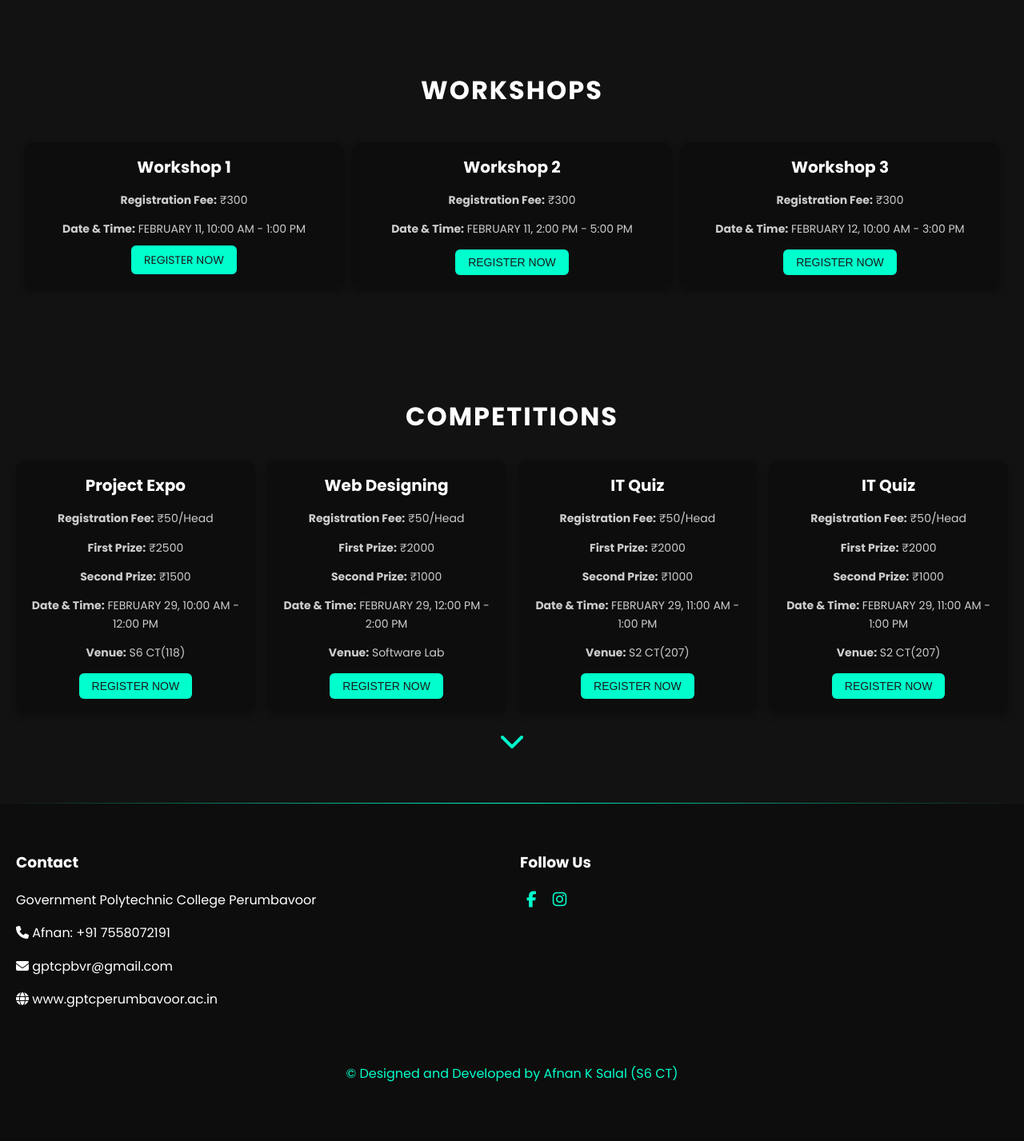
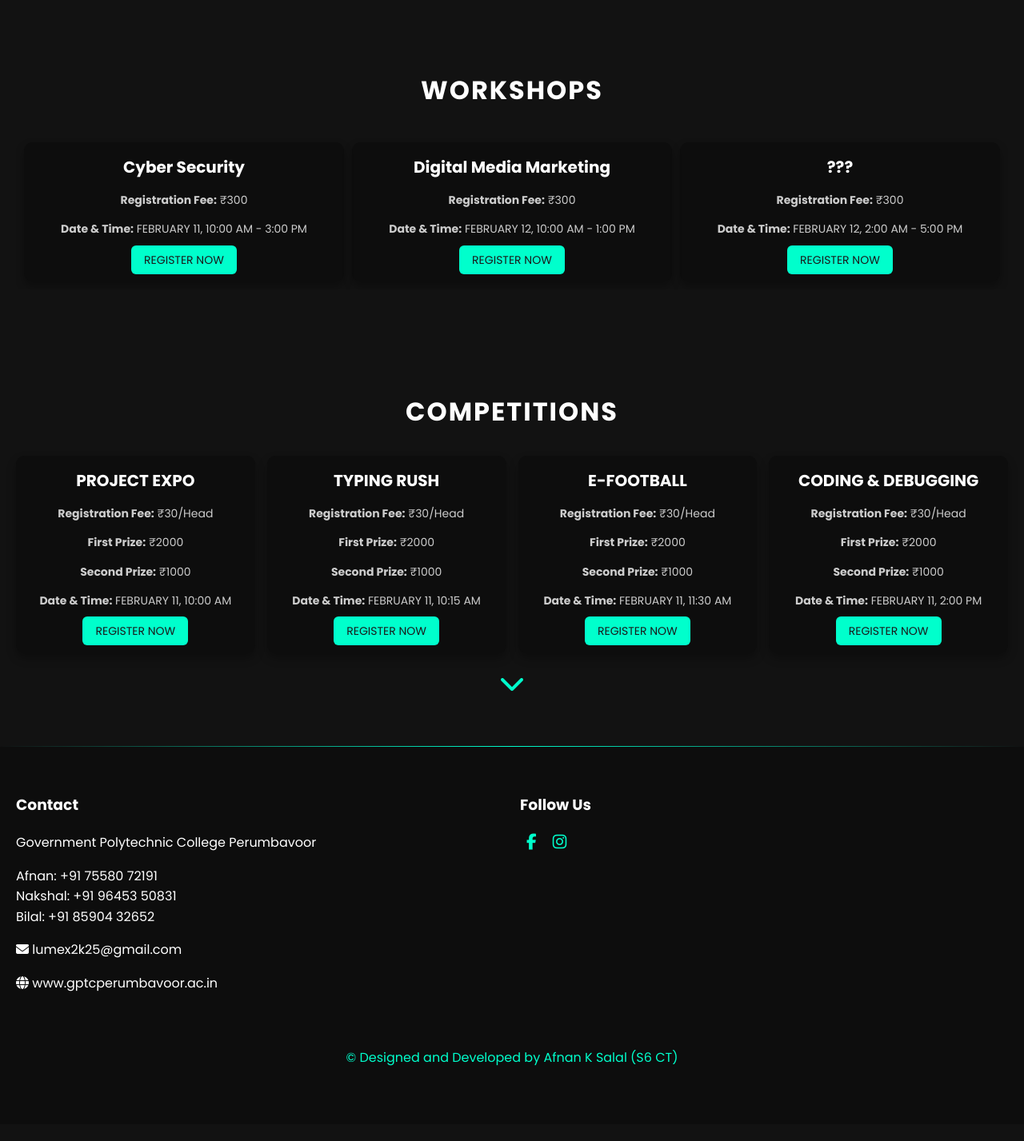
Before and after one commit to Afnanksalal/techfest, a Django app: page / in a window 1280 px wide. Shown: the part 1802-3229 px from the top of the page at 80% size. After the commit the page ends 3208 px from the top, so only its background shows below. Run offline with Django 5.2, Linux system fonts and the light colour scheme.

Commit message:
touch ups

```diff
--- a/app/templates/index.html
+++ b/app/templates/index.html
@@ -100,22 +100,22 @@
         <div class="event-grid" id="event-grid">
             <!-- First 3 events -->
             <div class="event-card">
-                <h3>Workshop 1</h3>
+                <h3>Cyber Security</h3>
                 <p><b>Registration Fee:</b> ₹300</p>
-                <p><b>Date & Time:</b> FEBRUARY 11, 10:00 AM - 1:00 PM</p>
+                <p><b>Date & Time:</b> FEBRUARY 11, 10:00 AM - 3:00 PM</p>
                 <a href="{% url 'register' %}" class="register-btn">REGISTER NOW</a>
             </div>
             <div class="event-card">
-                <h3>Workshop 2</h3>
+                <h3>Digital Media Marketing</h3>
                 <p><b>Registration Fee:</b> ₹300</p>
-                <p><b>Date & Time:</b> FEBRUARY 11, 2:00 PM - 5:00 PM</p>
-                <button class="register-btn">REGISTER NOW</button>
+                <p><b>Date & Time:</b> FEBRUARY 12, 10:00 AM - 1:00 PM</p>
+                <a href="{% url 'register' %}" class="register-btn">REGISTER NOW</a>
             </div>
             <div class="event-card">
-                <h3>Workshop 3</h3>
+                <h3>???</h3>
                 <p><b>Registration Fee:</b> ₹300</p>
-                <p><b>Date & Time:</b> FEBRUARY 12, 10:00 AM - 3:00 PM</p>
-                <button class="register-btn">REGISTER NOW</button>
+                <p><b>Date & Time:</b> FEBRUARY 12, 2:00 AM - 5:00 PM</p>
+                <a href="{% url 'register' %}" class="register-btn">REGISTER NOW</a>
             </div>
         </div>
     </section>
@@ -126,40 +126,36 @@
         <div class="events-grid" id="events-grid">
             <!-- First 3 events -->
             <div class="event-card">
-                <h3>Project Expo</h3>
-                <p><b>Registration Fee:</b> ₹50/Head</p>
-                <p><b>First Prize:</b> ₹2500</p>
-                <p><b>Second Prize:</b> ₹1500</p>
-                <p><b>Date & Time:</b> FEBRUARY 29, 10:00 AM - 12:00 PM</p>
-                <p><b>Venue:</b> S6 CT(118)</p>
-                <button class="register-btn">REGISTER NOW</button>
+                <h3>PROJECT EXPO</h3>
+                <p><b>Registration Fee:</b> ₹30/Head</p>
+                <p><b>First Prize:</b> ₹2000</p>
+                <p><b>Second Prize:</b> ₹1000</p>
+                <p><b>Date & Time:</b> FEBRUARY 11, 10:00 AM</p>
+                <a href="{% url 'register' %}" class="register-btn">REGISTER NOW</a>
             </div>
             <div class="event-card">
-                <h3>Web Designing</h3>
-                <p><b>Registration Fee:</b> ₹50/Head</p>
+                <h3>TYPING RUSH</h3>
+                <p><b>Registration Fee:</b> ₹30/Head</p>
                 <p><b>First Prize:</b> ₹2000</p>
                 <p><b>Second Prize:</b> ₹1000</p>
-                <p><b>Date & Time:</b> FEBRUARY 29, 12:00 PM - 2:00 PM</p>
-                <p><b>Venue:</b> Software Lab</p>
-                <button class="register-btn">REGISTER NOW</button>
+                <p><b>Date & Time:</b> FEBRUARY 11, 10:15 AM</p>
+                <a href="{% url 'register' %}" class="register-btn">REGISTER NOW</a>
             </div>
             <div class="event-card">
-                <h3>IT Quiz</h3>
-                <p><b>Registration Fee:</b> ₹50/Head</p>
+                <h3>E-FOOTBALL</h3>
+                <p><b>Registration Fee:</b> ₹30/Head</p>
                 <p><b>First Prize:</b> ₹2000</p>
                 <p><b>Second Prize:</b> ₹1000</p>
-                <p><b>Date & Time:</b> FEBRUARY 29, 11:00 AM - 1:00 PM</p>
-                <p><b>Venue:</b> S2 CT(207)</p>
-                <button class="register-btn">REGISTER NOW</button>
+                <p><b>Date & Time:</b> FEBRUARY 11, 11:30 AM</p>
+                <a href="{% url 'register' %}" class="register-btn">REGISTER NOW</a>
             </div>
             <div class="event-card">
-                <h3>IT Quiz</h3>
-                <p><b>Registration Fee:</b> ₹50/Head</p>
+                <h3>CODING & DEBUGGING</h3>
+                <p><b>Registration Fee:</b> ₹30/Head</p>
                 <p><b>First Prize:</b> ₹2000</p>
                 <p><b>Second Prize:</b> ₹1000</p>
-                <p><b>Date & Time:</b> FEBRUARY 29, 11:00 AM - 1:00 PM</p>
-                <p><b>Venue:</b> S2 CT(207)</p>
-                <button class="register-btn">REGISTER NOW</button>
+                <p><b>Date & Time:</b> FEBRUARY 11, 2:00 PM</p>
+                <a href="{% url 'register' %}" class="register-btn">REGISTER NOW</a>
             </div>
         </div>
         <!-- Down Arrow -->
@@ -169,40 +165,36 @@
         <!-- Hidden Events -->
         <div class="hidden-events" id="hidden-events">
             <div class="event-card">
-                <h3>Rubik's Cube</h3>
-                <p><b>Registration Fee:</b> ₹50/Head</p>
-                <p><b>First Prize:</b> ₹1500</p>
-                <p><b>Second Prize:</b> ₹500</p>
-                <p><b>Date & Time:</b> MARCH 1, 1:00 PM - 3:00 PM</p>
-                <p><b>Venue:</b> S2 CT(207)</p>
-                <button class="register-btn">REGISTER NOW</button>
+                <h3>WEB DESIGN</h3>
+                <p><b>Registration Fee:</b> ₹30/Head</p>
+                <p><b>First Prize:</b> ₹2000</p>
+                <p><b>Second Prize:</b> ₹1000</p>
+                <p><b>Date & Time:</b> FEBRUARY 12, 10:15 AM</p>
+                <a href="{% url 'register' %}" class="register-btn">REGISTER NOW</a>
             </div>
             <div class="event-card">
-                <h3>IPL Auction</h3>
-                <p><b>Registration Fee:</b> ₹250</p>
-                <p><b>First Prize:</b> ₹2500</p>
-                <p><b>Second Prize:</b> ₹1500</p>
-                <p><b>Date & Time:</b> MARCH 1, 9:00 AM - 11:00 AM</p>
-                <p><b>Venue:</b> CCF Lab</p>
-                <button class="register-btn">REGISTER NOW</button>
+                <h3>QUIZ</h3>
+                <p><b>Registration Fee:</b> ₹30/Head</p>
+                <p><b>First Prize:</b> ₹2000</p>
+                <p><b>Second Prize:</b> ₹1000</p>
+                <p><b>Date & Time:</b> FEBRUARY 12, 11:30 AM</p>
+                <a href="{% url 'register' %}" class="register-btn">REGISTER NOW</a>
             </div>
             <div class="event-card">
-                <h3>Gaming</h3>
-                <p><b>Registration Fee:</b> ₹100</p>
+                <h3>BGMI</h3>
+                <p><b>Registration Fee:</b> ₹30/Head</p>
                 <p><b>First Prize:</b> ₹2000</p>
                 <p><b>Second Prize:</b> ₹1000</p>
-                <p><b>Date & Time:</b> MARCH 1, 10:00 AM - 12:00 PM</p>
-                <p><b>Venue:</b> Software Lab</p>
-                <button class="register-btn">REGISTER NOW</button>
+                <p><b>Date & Time:</b> FEBRUARY 12, 11:30 AM</p>
+                <a href="{% url 'register' %}" class="register-btn">REGISTER NOW</a>
             </div>
             <div class="event-card">
-                <h3>Gaming</h3>
-                <p><b>Registration Fee:</b> ₹100</p>
+                <h3>TREASURE HUNT</h3>
+                <p><b>Registration Fee:</b> ₹30/Head</p>
                 <p><b>First Prize:</b> ₹2000</p>
                 <p><b>Second Prize:</b> ₹1000</p>
-                <p><b>Date & Time:</b> MARCH 1, 10:00 AM - 12:00 PM</p>
-                <p><b>Venue:</b> Software Lab</p>
-                <button class="register-btn">REGISTER NOW</button>
+                <p><b>Date & Time:</b> FEBRUARY 12, 1:30 PM</p>
+                <a href="{% url 'register' %}" class="register-btn">REGISTER NOW</a>
             </div>
         </div>
     </section>
@@ -214,17 +206,17 @@
             <div class="contact-info">
                 <h3>Contact</h3>
                 <p>Government Polytechnic College Perumbavoor</p>
-                <p><i class="fas fa-phone"></i> Afnan: +91 7558072191</p>
-                <p><i class="fas fa-envelope"></i> gptcpbvr@gmail.com</p>
-                <p><i class="fas fa-globe"></i> <a href="https://www.gptcperumbavoor.ac.in/"> www.gptcperumbavoor.ac.in</a></p>
+                <p>Afnan: +91 75580 72191 <br> Nakshal: +91 96453 50831 <br> Bilal: +91 85904 32652 <br> </p>
+                <p><i class="fas fa-envelope"></i> lumex2k25@gmail.com</p>
+                 <p><i class="fas fa-globe"></i> <a href="https://www.gptcperumbavoor.ac.in/"> www.gptcperumbavoor.ac.in</a></p>
             </div>
-            <div class="social-links">
+             <div class="social-links">
                 <h3>Follow Us</h3>
-                <a href="https://www.facebook.com/GPCPerumbavoor/"><i class="fab fa-facebook-f"></i></a>
-                <a href="https://www.instagram.com/GPCPerumbavoor/?igsh=MTl0MzJ5bW9sdnE0ZA%3D%3D"><i class="fab fa-instagram"></i></a>
+                <a href="https://www.facebook.com/gptcpbvr/"><i class="fab fa-facebook-f"></i></a>
+                <a href="https://www.instagram.com/explore/locations/1022891110/gptc-perumbavoor/"><i class="fab fa-instagram"></i></a>
             </div>
         </div>
-        <div class="copyright">
+           <div class="copyright">
             <p>© Designed and Developed by Afnan K Salal (S6 CT)</p>
         </div>
     </footer>
```
Also changed, not shown: app/static/css/styles.css (+12 -0 lines), app/static/js/calculation.js (+13 -13 lines), app/templates/register.html (+52 -39 lines), app/static/img/qr.png (added), media/payment_screenshots/afnan_k_salal_gpc_perumbavoor_ct_20250128_160147.jpg (added), 1 other file.
